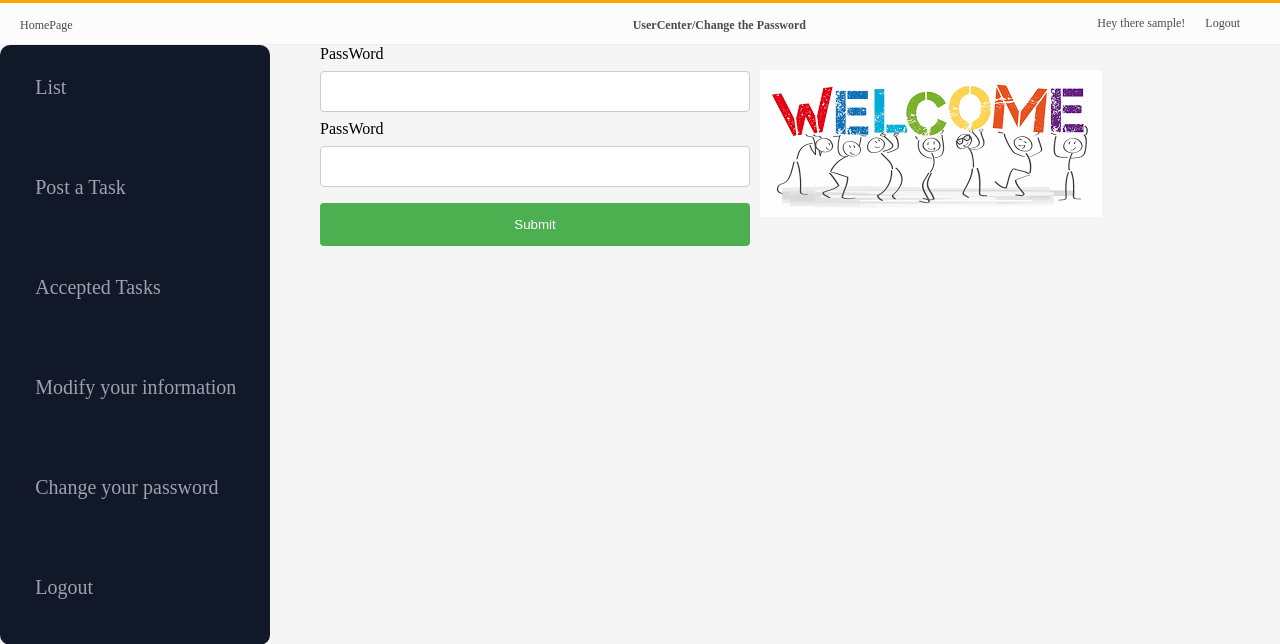
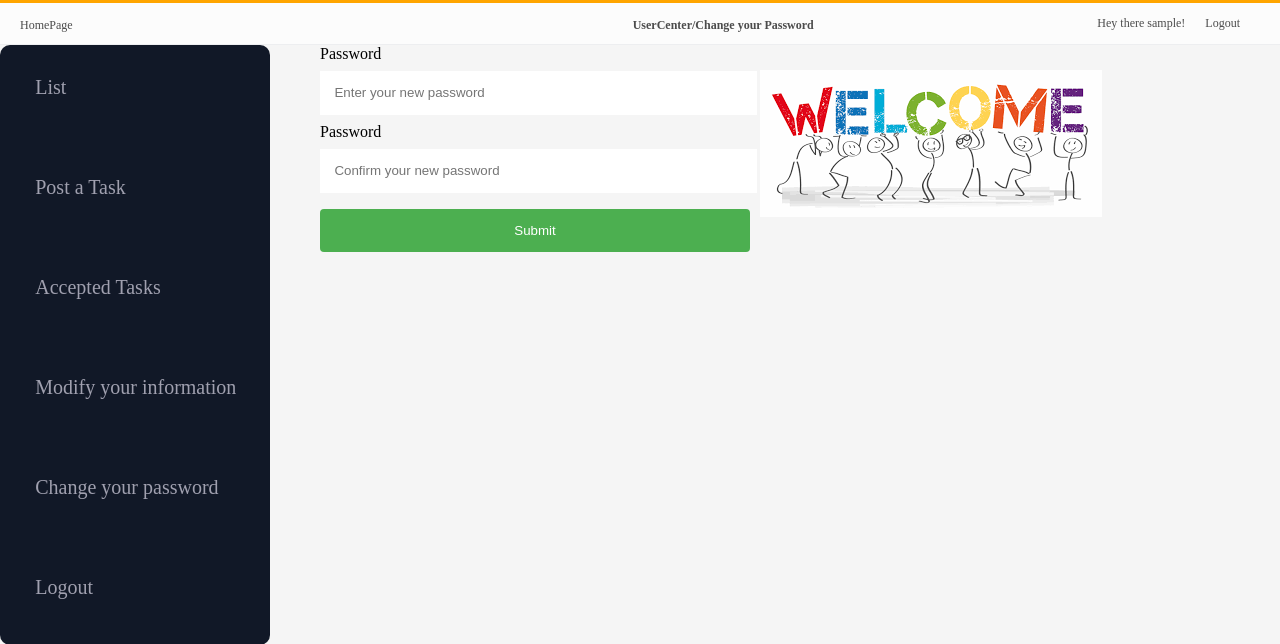
Before and after one commit to gloriousarch/mytask, a Django app: page /usercenter/changepassword/ in a window 1280 px wide; the page is wider, and only the part inside the window is pictured. Shown: the top 644 px of that part. Run offline with Django 3.2, Linux system fonts and the light colour scheme; the visitor is signed in with stand-in values (Sample User, id 1); some libraries are stand-ins or nearby versions.

Commit message:
implemented change password page

```diff
--- a/static/JS/password-matcher.js
+++ b/static/JS/password-matcher.js
@@ -1,3 +1,4 @@
+
 window.onload = function(){
     document.querySelector('.btn').onclick = function(){
 
--- a/static/css/usercenter.css
+++ b/static/css/usercenter.css
@@ -17,7 +17,21 @@
             *zoom: 1;
         }
 
+.inputpass {
+        background-color: #fff;
+        border: none;
+        padding: 0.9rem 0.9rem;
+        margin: 0.5rem 0;
+        width: 95%;
+    }
 
+.inputconf {
+            background-color: #fff;
+            border: none;
+            padding: 0.9rem 0.9rem;
+            margin: 0.5rem 0;
+            width: 95%;
+        }
 
 
 
--- a/task/views.py
+++ b/task/views.py
@@ -104,7 +104,7 @@ def posttask(request):
     posted = False
 
     if request.method == 'POST':
-        print("form!")
+
         form = TaskForm(request.POST)
         if form.is_valid():
             task = form.save(commit=False)
@@ -121,6 +121,11 @@ def posttask(request):
         form = TaskForm()
 
     return render(request, 'task/posttask.html', context=dict(form=form, posted=posted))
+
+
+
+
+
 
 @login_required
 def list(request):
@@ -224,6 +229,7 @@ def modifytheinformation(request):
 def changepassword(request):
     if request.method == 'POST':
         password = request.POST.get('password')
+        print(password)
 
         try:
             request.user.set_password(password)
--- a/templates/task/ChangePassword.html
+++ b/templates/task/ChangePassword.html
@@ -4,15 +4,17 @@
 
 
 {% block title_block %}
-        UserCenter/Change the Password
+        UserCenter/Change your Password
 {% endblock %}
 
 {% block link_block %}
+<script src="https://ajax.googleapis.com/ajax/libs/jquery/3.5.1/jquery.min.js"></script>
 <link rel="stylesheet" href="{% static "css/usercenter.css" %}" />
+<script src ="{% static "js/password-matcher.js" %}" crossorigin="anonymous"></script>
 {% endblock %}
 
 {% block nav_block %}
-        <c>UserCenter/Change the Password</c>
+        <c>UserCenter/Change your Password</c>
 {% endblock %}
 
 {% block banner_block %}
@@ -32,14 +34,16 @@
 
                         <div class="trboxleft">
 
-                                <form>
-                            <label for="passwrod">PassWord</label>
-                            <input type="text"  name="password" placeholder="">
+                                <label for="password">Password</label>
+                                <input type="password" class="inputconf"  name="confirmpassword" placeholder="Enter your new password">
 
-                            <label for="passwrod"> PassWord</label>
-                            <input type="text"  name="Release_time" placeholder="">
+                                <form id="changepassword" method="post" action="{% url 'task:changepassword' %}">
+                                        {% csrf_token %}
 
-                                <input type="submit" value="Submit">
+                                        <label for="password"> Password</label>
+                                        <input type="password" class="inputpass"  name="password" placeholder="Confirm your new password">
+
+                                        <input type="submit" class="btn" value="Submit">
                                 </form>
                                 </div>
 
```
Also changed, not shown: task/forms.py (+7 -0 lines).
